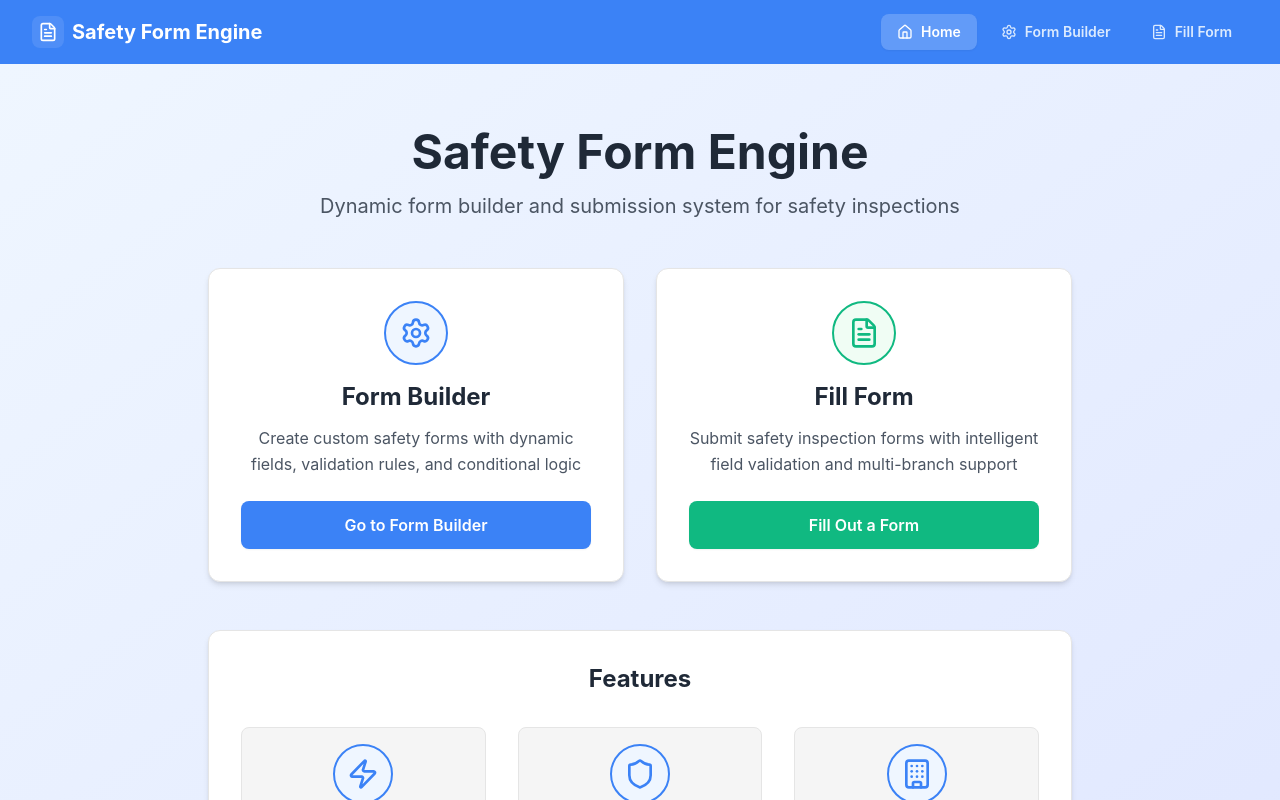
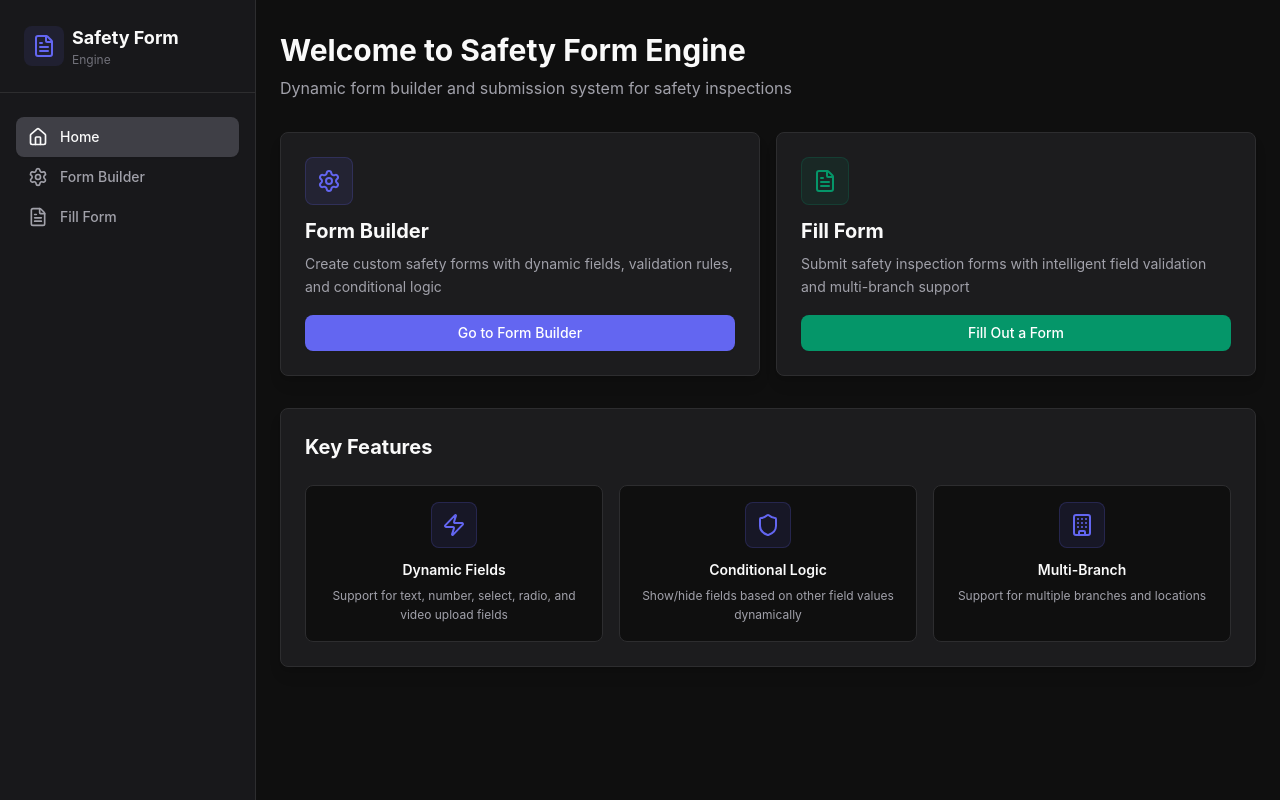
Before and after one commit to kalpokoch/Safety-form-engine, a React (Vite) app in the folder frontend/: page / in a window 1280 px wide. Shown: the top 800 px of the page. Built offline with nearby package versions, Linux system fonts and the light colour scheme; no server answers.

Commit message:
ui enhancement2

```diff
--- a/frontend/src/App.tsx
+++ b/frontend/src/App.tsx
@@ -1,5 +1,5 @@
 import { BrowserRouter as Router, Routes, Route } from 'react-router-dom';
-import Navbar from './components/shared/Navbar';
+import Sidebar from './components/shared/Sidebar';
 import HomePage from './pages/HomePage';
 import BuilderPage from './pages/BuilderPage';
 import RendererPage from './pages/RendererPage';
@@ -8,14 +8,16 @@ import FormRenderer from './components/FormRenderer/FormRenderer';
 function App() {
   return (
     <Router>
-      <div className="min-h-screen bg-gray-50">
-        <Navbar />
+      <div className="min-h-screen bg-dark-bg flex">
+        <Sidebar />
+        <main className="flex-1 lg:ml-64 overflow-auto">
           <Routes>
             <Route path="/" element={<HomePage />} />
             <Route path="/builder" element={<BuilderPage />} />
             <Route path="/renderer" element={<RendererPage />} />
             <Route path="/renderer/:formId" element={<FormRenderer />} />
           </Routes>
+        </main>
       </div>
     </Router>
   );
--- /dev/null
+++ b/frontend/src/components/shared/Sidebar.tsx
@@ -0,0 +1,89 @@
+import { Link, useLocation } from 'react-router-dom';
+import { Home, Settings, FileText } from 'lucide-react';
+import { useState } from 'react';
+
+const Sidebar = () => {
+  const location = useLocation();
+  const [isOpen, setIsOpen] = useState(false);
+
+  const isActive = (path: string) => {
+    return location.pathname === path;
+  };
+
+  const closeSidebar = () => {
+    setIsOpen(false);
+  };
+
+  const NavLink = ({ to, icon: Icon, label }: { to: string; icon: any; label: string }) => {
+    const active = isActive(to);
+
+    return (
+      <Link
+        to={to}
+        onClick={closeSidebar}
+        className={`
+          flex items-center gap-3 px-3 py-2.5 rounded-lg text-sm font-medium
+          transition-all duration-200
+          ${active
+            ? 'bg-dark-active text-dark-text-primary shadow-sm'
+            : 'text-dark-text-secondary hover:bg-dark-hover hover:text-dark-text-primary'
+          }
+        `}
+      >
+        <Icon className="h-5 w-5 flex-shrink-0" />
+        <span>{label}</span>
+      </Link>
+    );
+  };
+
+  return (
+    <>
+      {/* Mobile Menu Button */}
+      <button
+        onClick={() => setIsOpen(!isOpen)}
+        className="lg:hidden fixed top-2 left-2 z-50 px-1.5 py-0.5 bg-dark-sidebar border border-dark-border rounded text-dark-text-primary hover:bg-dark-hover transition-colors text-sm font-bold shadow-sm"
+      >
+        {isOpen ? '<<' : '>>'}
+      </button>
+
+      {/* Overlay for mobile */}
+      {isOpen && (
+        <div
+          className="lg:hidden fixed inset-0 bg-black/50 z-30 transition-opacity"
+          onClick={closeSidebar}
+        />
+      )}
+
+      {/* Sidebar */}
+      <aside className={`
+        fixed left-0 top-0 h-screen w-64 bg-dark-sidebar border-r border-dark-border flex flex-col z-40
+        transition-transform duration-300 ease-in-out
+        ${isOpen ? 'translate-x-0' : '-translate-x-full lg:translate-x-0'}
+      `}>
+        {/* Logo/Branding */}
+        <div className="p-6 border-b border-dark-border">
+          <Link to="/" onClick={closeSidebar} className="flex items-center gap-2">
+            <div className="p-2 bg-input-focus/10 rounded-lg">
+              <FileText className="h-6 w-6 text-input-focus" />
+            </div>
+            <div className="flex flex-col">
+              <span className="text-dark-text-primary font-bold text-lg">Safety Form</span>
+              <span className="text-dark-text-muted text-xs">Engine</span>
+            </div>
+          </Link>
+        </div>
+
+        {/* Main Navigation */}
+        <nav className="flex-1 px-4 py-6 space-y-1">
+          <div className="mb-6">
+            <NavLink to="/" icon={Home} label="Home" />
+            <NavLink to="/builder" icon={Settings} label="Form Builder" />
+            <NavLink to="/renderer" icon={FileText} label="Fill Form" />
+          </div>
+        </nav>
+      </aside>
+    </>
+  );
+};
+
+export default Sidebar;
--- a/frontend/src/pages/BuilderPage.tsx
+++ b/frontend/src/pages/BuilderPage.tsx
@@ -2,7 +2,7 @@ import FormBuilder from '../components/FormBuilder/FormBuilder';
 
 const BuilderPage = () => {
   return (
-    <div className="min-h-screen bg-gray-50 py-8">
+    <div className="min-h-screen bg-dark-bg py-8 pt-16 lg:pt-8">
       <FormBuilder />
     </div>
   );
--- a/frontend/src/pages/HomePage.tsx
+++ b/frontend/src/pages/HomePage.tsx
@@ -3,55 +3,55 @@ import { Settings, FileText, Zap, Shield, Building } from 'lucide-react';
 
 const HomePage = () => {
   return (
-    <div className="min-h-screen bg-gradient-to-br from-blue-50 to-indigo-100">
-      <div className="max-w-4xl mx-auto px-4 py-16">
-        <div className="text-center mb-12">
-          <h1 className="text-5xl font-bold text-gray-800 mb-4">
-            Safety Form Engine
+    <div className="min-h-screen bg-dark-bg">
+      <div className="max-w-5xl mx-auto px-6 py-8 pt-16 lg:pt-8">
+        <div className="mb-8">
+          <h1 className="text-3xl font-bold text-dark-text-primary mb-2">
+            Welcome to Safety Form Engine
           </h1>
-          <p className="text-xl text-gray-600">
+          <p className="text-base text-dark-text-secondary">
             Dynamic form builder and submission system for safety inspections
           </p>
         </div>
 
-        <div className="grid md:grid-cols-2 gap-8 mb-12">
+        <div className="grid md:grid-cols-2 gap-4 mb-8">
           {/* Admin Card */}
-          <div className="bg-white rounded-xl shadow-md p-8 hover:shadow-xl transition-all duration-200 border border-input-border">
-            <div className="text-center mb-6">
-              <div className="inline-flex items-center justify-center w-16 h-16 bg-blue-50 rounded-full mb-4 border-2 border-input-focus">
-                <Settings className="w-8 h-8 text-input-focus" />
+          <div className="bg-dark-card rounded-lg shadow-lg p-6 hover:shadow-xl transition-all duration-200 border border-dark-border hover:border-input-focus/50">
+            <div className="mb-4">
+              <div className="inline-flex items-center justify-center w-12 h-12 bg-input-focus/10 rounded-lg mb-3 border border-input-focus/20">
+                <Settings className="w-6 h-6 text-input-focus" />
               </div>
-              <h2 className="text-2xl font-bold text-gray-800 mb-3">
+              <h2 className="text-xl font-bold text-dark-text-primary mb-2">
                 Form Builder
               </h2>
-              <p className="text-gray-600 mb-6 leading-relaxed">
+              <p className="text-sm text-dark-text-secondary leading-relaxed">
                 Create custom safety forms with dynamic fields, validation rules, and conditional logic
               </p>
             </div>
             <Link
               to="/builder"
-              className="block w-full text-center px-6 py-3 bg-input-focus text-white rounded-input hover:bg-blue-700 transition-all duration-200 font-semibold shadow-sm hover:shadow"
+              className="block w-full text-center px-4 py-2 bg-input-focus text-white rounded-lg hover:bg-indigo-600 transition-all duration-200 font-medium text-sm shadow-sm hover:shadow"
             >
               Go to Form Builder
             </Link>
           </div>
 
           {/* User Card */}
-          <div className="bg-white rounded-xl shadow-md p-8 hover:shadow-xl transition-all duration-200 border border-input-border">
-            <div className="text-center mb-6">
-              <div className="inline-flex items-center justify-center w-16 h-16 bg-green-50 rounded-full mb-4 border-2 border-input-success">
-                <FileText className="w-8 h-8 text-input-success" />
+          <div className="bg-dark-card rounded-lg shadow-lg p-6 hover:shadow-xl transition-all duration-200 border border-dark-border hover:border-input-success/50">
+            <div className="mb-4">
+              <div className="inline-flex items-center justify-center w-12 h-12 bg-input-success/10 rounded-lg mb-3 border border-input-success/20">
+                <FileText className="w-6 h-6 text-input-success" />
               </div>
-              <h2 className="text-2xl font-bold text-gray-800 mb-3">
+              <h2 className="text-xl font-bold text-dark-text-primary mb-2">
                 Fill Form
               </h2>
-              <p className="text-gray-600 mb-6 leading-relaxed">
+              <p className="text-sm text-dark-text-secondary leading-relaxed">
                 Submit safety inspection forms with intelligent field validation and multi-branch support
               </p>
             </div>
             <Link
               to="/renderer"
-              className="block w-full text-center px-6 py-3 bg-input-success text-white rounded-input hover:bg-green-700 transition-all duration-200 font-semibold shadow-sm hover:shadow"
+              className="block w-full text-center px-4 py-2 bg-input-success text-white rounded-lg hover:bg-emerald-700 transition-all duration-200 font-medium text-sm shadow-sm hover:shadow"
             >
               Fill Out a Form
             </Link>
@@ -59,43 +59,43 @@ const HomePage = () => {
         </div>
 
         {/* Features Section */}
-        <div className="bg-white rounded-xl shadow-md p-8 border border-input-border">
-          <h3 className="text-2xl font-bold text-gray-800 mb-8 text-center">
-            Features
+        <div className="bg-dark-card rounded-lg shadow-lg p-6 border border-dark-border">
+          <h3 className="text-xl font-bold text-dark-text-primary mb-6">
+            Key Features
           </h3>
-          <div className="grid md:grid-cols-3 gap-8">
-            <div className="text-center p-4 rounded-input bg-input-bg border border-input-border transition-all duration-200 hover:shadow-md">
+          <div className="grid md:grid-cols-3 gap-4">
+            <div className="p-4 rounded-lg bg-dark-bg border border-dark-border transition-all duration-200 hover:border-input-focus/30">
               <div className="flex justify-center mb-3">
-                <div className="p-3 bg-blue-50 rounded-full border-2 border-input-focus">
-                  <Zap className="w-8 h-8 text-input-focus" />
+                <div className="p-2.5 bg-input-focus/10 rounded-lg border border-input-focus/20">
+                  <Zap className="w-6 h-6 text-input-focus" />
                 </div>
               </div>
-              <h4 className="font-semibold text-gray-800 mb-2 text-lg">Dynamic Fields</h4>
-              <p className="text-sm text-gray-600 leading-relaxed">
+              <h4 className="font-semibold text-dark-text-primary mb-1.5 text-center text-sm">Dynamic Fields</h4>
+              <p className="text-xs text-dark-text-secondary leading-relaxed text-center">
                 Support for text, number, select, radio, and video upload fields
               </p>
             </div>
 
-            <div className="text-center p-4 rounded-input bg-input-bg border border-input-border transition-all duration-200 hover:shadow-md">
+            <div className="p-4 rounded-lg bg-dark-bg border border-dark-border transition-all duration-200 hover:border-input-focus/30">
               <div className="flex justify-center mb-3">
-                <div className="p-3 bg-blue-50 rounded-full border-2 border-input-focus">
-                  <Shield className="w-8 h-8 text-input-focus" />
+                <div className="p-2.5 bg-input-focus/10 rounded-lg border border-input-focus/20">
+                  <Shield className="w-6 h-6 text-input-focus" />
                 </div>
               </div>
-              <h4 className="font-semibold text-gray-800 mb-2 text-lg">Conditional Logic</h4>
-              <p className="text-sm text-gray-600 leading-relaxed">
+              <h4 className="font-semibold text-dark-text-primary mb-1.5 text-center text-sm">Conditional Logic</h4>
+              <p className="text-xs text-dark-text-secondary leading-relaxed text-center">
                 Show/hide fields based on other field values dynamically
               </p>
             </div>
 
-            <div className="text-center p-4 rounded-input bg-input-bg border border-input-border transition-all duration-200 hover:shadow-md">
+            <div className="p-4 rounded-lg bg-dark-bg border border-dark-border transition-all duration-200 hover:border-input-focus/30">
               <div className="flex justify-center mb-3">
-                <div className="p-3 bg-blue-50 rounded-full border-2 border-input-focus">
-                  <Building className="w-8 h-8 text-input-focus" />
+                <div className="p-2.5 bg-input-focus/10 rounded-lg border border-input-focus/20">
+                  <Building className="w-6 h-6 text-input-focus" />
                 </div>
               </div>
-              <h4 className="font-semibold text-gray-800 mb-2 text-lg">Multi-Branch</h4>
-              <p className="text-sm text-gray-600 leading-relaxed">
+              <h4 className="font-semibold text-dark-text-primary mb-1.5 text-center text-sm">Multi-Branch</h4>
+              <p className="text-xs text-dark-text-secondary leading-relaxed text-center">
                 Support for multiple branches and locations
               </p>
             </div>
--- a/frontend/tailwind.config.js
+++ b/frontend/tailwind.config.js
@@ -10,10 +10,23 @@ export default {
         input: {
           bg: '#F5F5F5',
           border: '#E5E5E5',
-          focus: '#3B82F6',
+          focus: '#6366F1',
           error: '#EF4444',
-          success: '#10B981',
+          success: '#059669',
           disabled: '#9CA3AF',
+        },
+        dark: {
+          bg: '#0F0F0F',
+          sidebar: '#18181B',
+          card: '#1C1C1E',
+          border: '#2D2D2F',
+          hover: '#27272A',
+          active: '#3F3F46',
+          text: {
+            primary: '#FAFAFA',
+            secondary: '#A1A1AA',
+            muted: '#71717A',
+          }
         }
       },
       borderRadius: {
```
Also changed, not shown: frontend/src/components/FormBuilder/FieldEditor.tsx (+23 -23 lines), frontend/src/components/FormBuilder/FormBuilder.tsx (+37 -37 lines), frontend/src/components/FormRenderer/FormRenderer.tsx (+18 -18 lines), frontend/src/pages/RendererPage.tsx (+17 -17 lines). Lines whose indentation alone changed are shown as unchanged.
